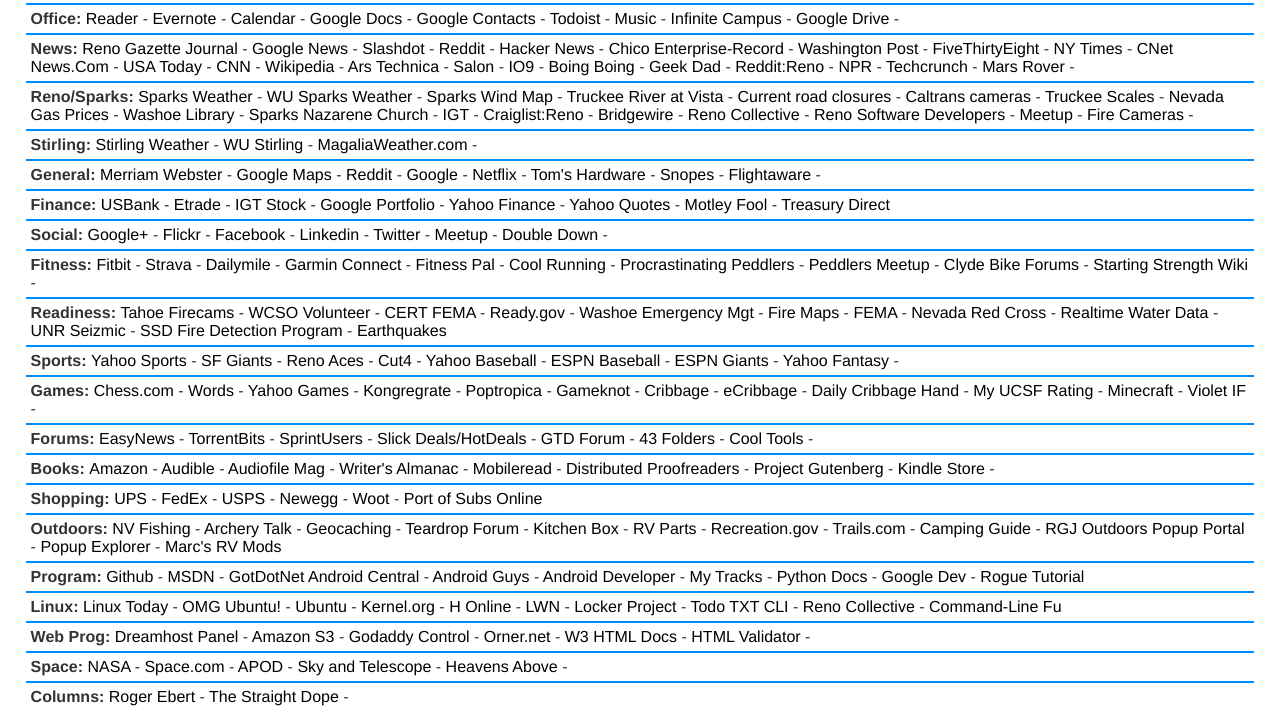
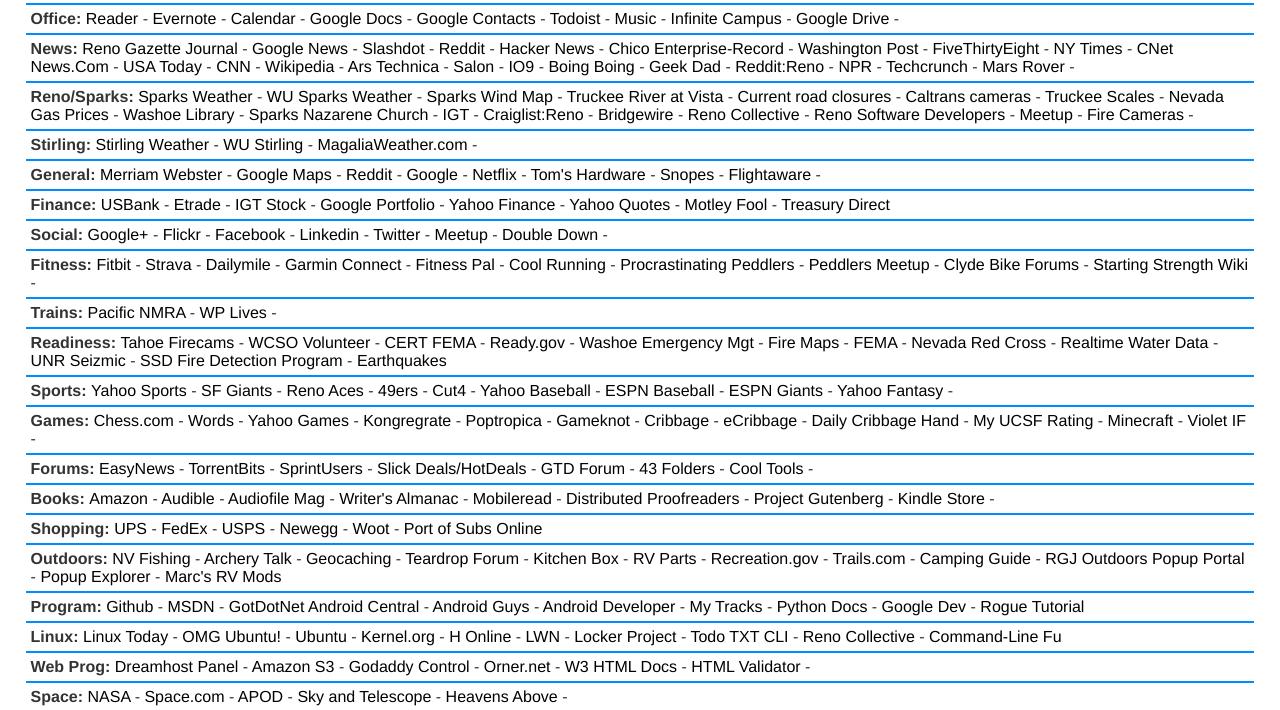
Before and after one commit to orner/portal, a plain HTML site: page index.html in a window 1280 px wide. Shown: the part 84-794 px from the top of the page. Drawn offline with Linux system fonts and the light colour scheme.

Commit message:
Added train section

```diff
--- a/index.html
+++ b/index.html
@@ -136,6 +136,11 @@
         <A HREF="http://startingstrength.wikia.com/wiki/Starting_Strength_Wiki">Starting Strength Wiki</A> -
       </div>
       <div class="linkgroup">
+        <span class="linkgroupname">Trains: </span>
+        <a href="http://www.pcrnmra.org/">Pacific NMRA</a> -
+        <a href="https://www.wplives.com/">WP Lives</a> -
+      </div>
+      <div class="linkgroup">
         <span class="linkgroupname">Readiness: </span>
         <a href="http://alerttahoe.seismo.unr.edu/firecams.html">Tahoe Firecams</a> -
         <a href="http://wcsovolunteer.org/">WCSO Volunteer</a> -
@@ -155,6 +160,7 @@
         <a href="http://sports.yahoo.com/">Yahoo Sports</a> -
         <a href="http://www.sfgiants.com/">SF Giants</a> -
         <a href="http://www.milb.com/index.jsp?sid=t2310">Reno Aces</a> -
+        <a href="https://www.49ers.com/">49ers</a> -
         <a href="http://mlb.mlb.com/cutfour/?c_id=sf">Cut4</a> -
         <a href="http://sports.yahoo.com/mlb">Yahoo Baseball</a> -
         <a href="http://espn.go.com/mlb/">ESPN Baseball</a> -
```
